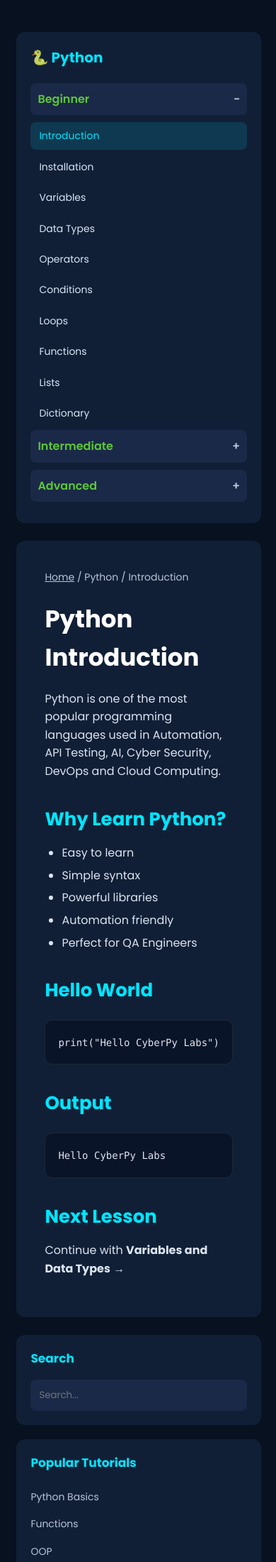
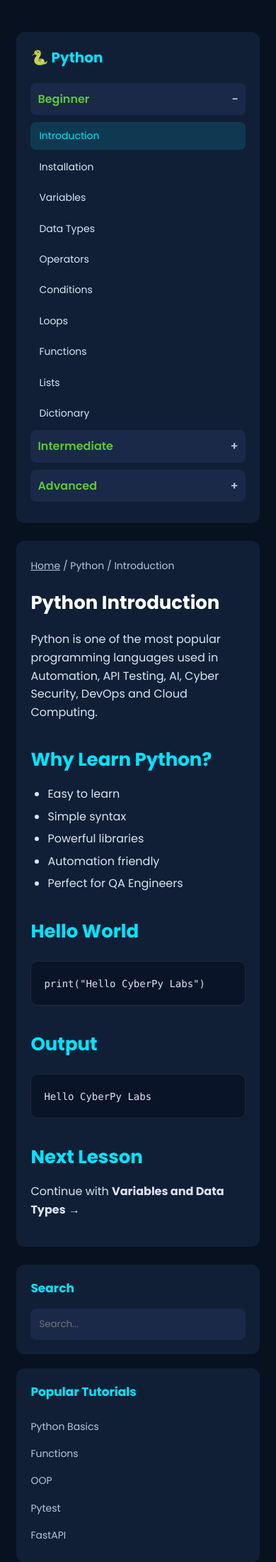
Before and after one commit to satyajit5988/CyberPyLabs, a FastAPI app: page /learn/python in a window 390 px wide. Shown: the part 82-2283 px from the top of the page at 71% size. Run offline with FastAPI, Linux system fonts and the light colour scheme; some libraries are stand-ins or nearby versions.

Commit message:
Fix mobile horizontal overflow: hero badges, docs page, button clipping
Root causes found via precise viewport measurement (scrollWidth vs
clientWidth), not just screenshots:

1. Hero tech-badges reused desktop offset values (e.g. right:-95px)
   on mobile, where there's far less room. Measured exact overflow
   with Playwright: b7 'Automation' alone pushed the page 50px past
   the viewport (scrollWidth 440 vs clientWidth 390). This single
   badge overflowing was enough to shift/clip EVERYTHING else on the
   page that's centered relative to the (now wider) body - heading,
   paragraph, and both buttons all appeared clipped on the right,
   which is what looked like a 'button placement' bug but was really
   a symptom of this one root cause. Added mobile-specific compact
   offsets for b1-b4, b6, b7, verified zero overflow from 320px-900px.

2. /learn/python had the same min-width:auto grid-blowout pattern
   already fixed elsewhere in this app (.stat, .form-card): the
   unbreakable 'print("Hello CyberPy Labs")' code line forced
   .docs-content's min-content wider, and since it's a CSS grid item,
   that dragged the whole column (and its siblings .docs-sidebar/
   .docs-aside, sharing the same track) past the viewport at widths
   below ~375px. Added min-width:0 to all three grid items - the
   existing overflow-x:auto on <pre> now works as intended (scrolls
   the code block internally instead of forcing the layout wider).

3. Added html,body { overflow-x:hidden } as a defensive backstop so
   a future decorative/absolutely-positioned element can't silently
   break page-wide layout again the way the badges did here.

Verified with a full width sweep (320/360/375/390/414/430/480/600/
768/900px) across /, /learn/python, and /contact via Playwright -
zero overflow at every width, all three pages.

```diff
--- a/app/static/css/style.css
+++ b/app/static/css/style.css
@@ -23,6 +23,7 @@
   --border: rgba(255, 255, 255, .08);
 }
 
+html { overflow-x: hidden; }
 body {
   background: var(--bg);
   color: #fff;
@@ -30,6 +31,7 @@ body {
   min-height: 100vh;
   display: flex;
   flex-direction: column;
+  overflow-x: hidden;
 }
 
 main { flex: 1; }
@@ -409,6 +411,7 @@ footer h3 { color: #fff; margin-bottom: 8px; }
   top: 90px;
   max-height: calc(100vh - 110px);
   overflow: auto;
+  min-width: 0;
 }
 .docs-sidebar h2 { color: var(--cyan); margin-bottom: 20px; font-size: 20px; }
 .docs-sidebar summary {
@@ -444,10 +447,10 @@ footer h3 { color: #fff; margin-bottom: 8px; }
 .docs-sidebar a:hover { background: rgba(0, 229, 255, .13); }
 .docs-sidebar a.current { background: rgba(0, 229, 255, .13); color: var(--cyan); }
 
-.docs-content { background: var(--bg-card); padding: 40px; border-radius: 12px; }
+.docs-content { background: var(--bg-card); padding: 40px; border-radius: 12px; min-width: 0; }
 .docs-content h1 { font-size: 34px; margin-bottom: 18px; color: #fff; }
 
-.docs-aside { display: flex; flex-direction: column; gap: 20px; }
+.docs-aside { display: flex; flex-direction: column; gap: 20px; min-width: 0; }
 .doc-card { background: var(--bg-card); padding: 20px; border-radius: 12px; }
 .doc-card h3 { color: var(--cyan); margin-bottom: 15px; font-size: 17px; }
 .doc-card input {
@@ -465,6 +468,8 @@ footer h3 { color: #fff; margin-bottom: 8px; }
 @media (max-width: 1100px) {
   .docs-page { grid-template-columns: 1fr; }
   .docs-sidebar { position: static; max-height: none; }
+  .docs-content { padding: 24px 20px; }
+  .docs-content h1 { font-size: 26px; }
 }
 
 
@@ -595,6 +600,12 @@ footer h3 { color: #fff; margin-bottom: 8px; }
   .hero { flex-direction: column; text-align: center; justify-content: center; }
   .hero-image { margin-top: 50px; width: 300px; height: 300px; transform: none; }
   .hero h1 { font-size: 32px; }
+  .b1 { top: 15px; left: -20px; }
+  .b2 { top: 10px; right: -20px; }
+  .b3 { bottom: 50px; left: -25px; }
+  .b4 { bottom: 20px; right: -20px; }
+  .b6 { left: -25px; }
+  .b7 { right: -20px; }
   header { padding: 18px 6%; }
   .nav-toggle { display: flex; }
   nav {
```
